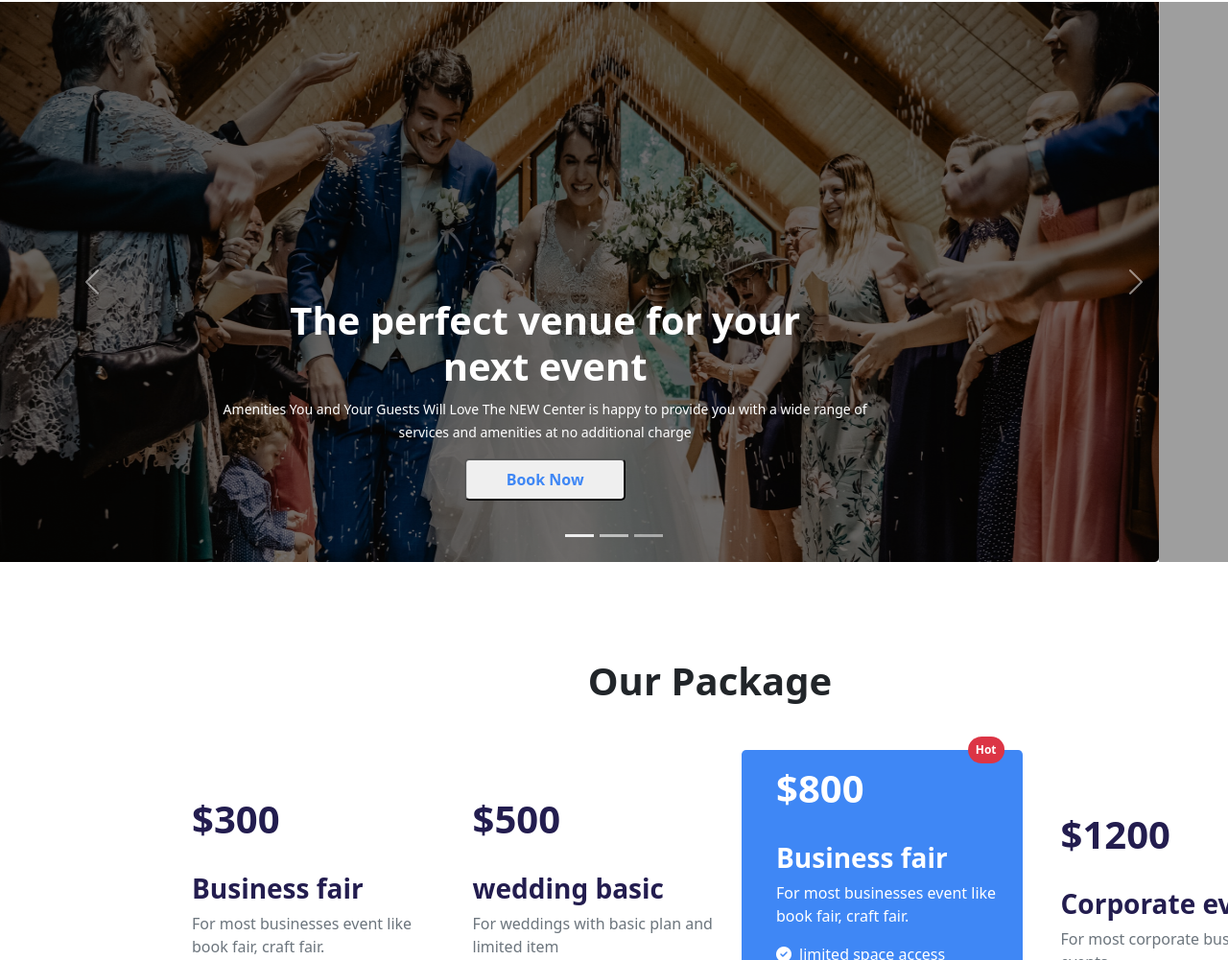
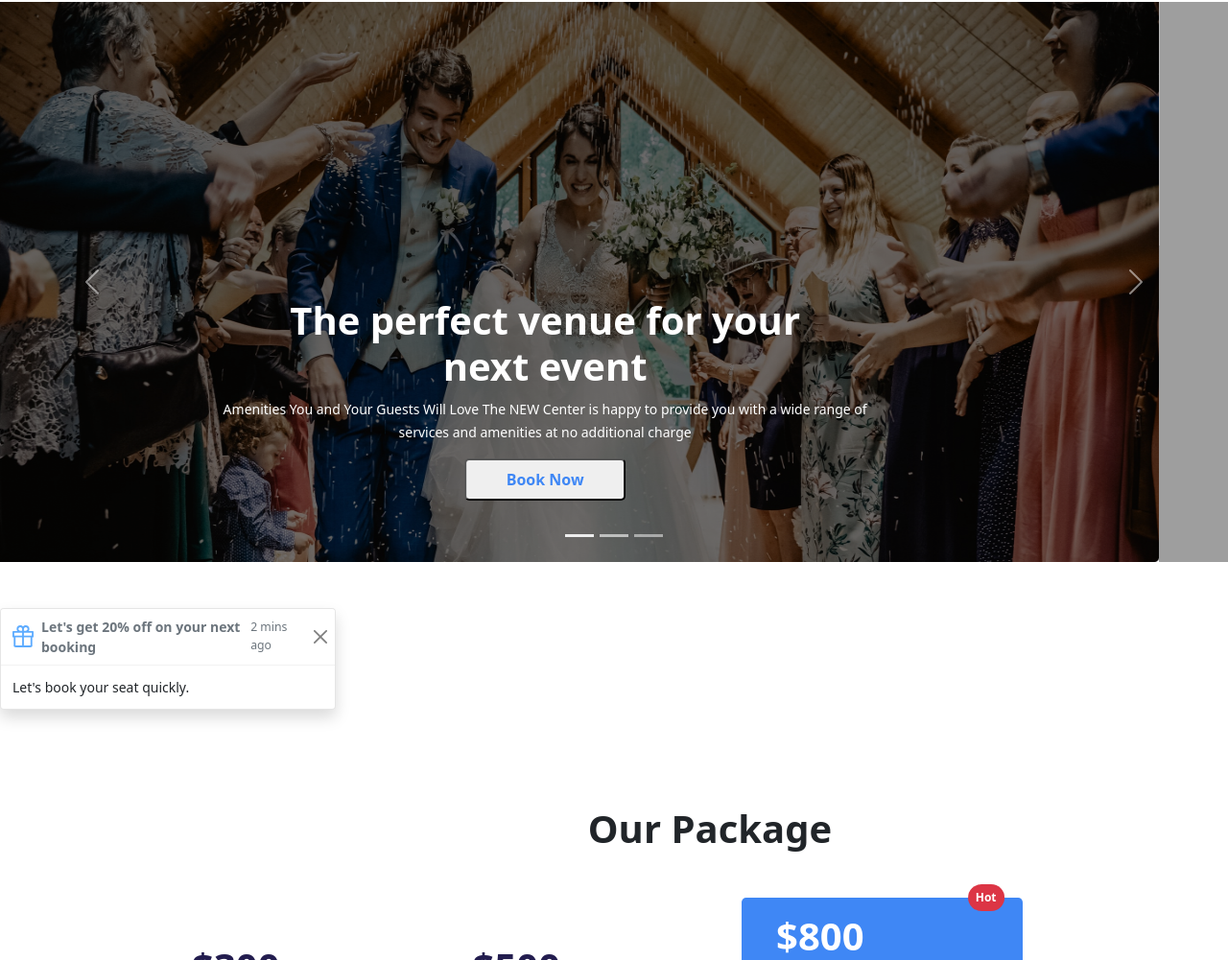
Before and after one commit to Arif11819/al-habib-community-center, a plain HTML site: page index.html in a window 1280 px wide. Shown: the part 99-1100 px from the top of the page at 96% size. Drawn offline with nearby package versions, Linux system fonts and the light colour scheme; grey boxes are pictures that could not be loaded.

Commit message:
added toast

```diff
--- a/index.html
+++ b/index.html
@@ -80,6 +80,19 @@
         </div>
     </header>
     <main class="mb-5">
+        <!-- toast area -->
+        <div class="toast show" role="alert" aria-live="assertive" aria-atomic="true">
+            <div class="toast-header">
+                <img src="icons/Vector.svg" class="rounded me-2" alt="...">
+                <strong class="me-auto">Let's get 20% off on your next booking</strong>
+                <small>2 mins ago</small>
+                <button type="button" class="btn-close" data-bs-dismiss="toast" aria-label="Close"></button>
+            </div>
+            <div class="toast-body">
+                Let's book your seat quickly.
+            </div>
+        </div>
+        <!-- package section start -->
         <section class="package-section">
             <h1 class="text-center fw-bolder mb-5">Our Package</h1>
             <div class="row row-cols-1 row-cols-md-4 g-4 package-items mt-5">
```
